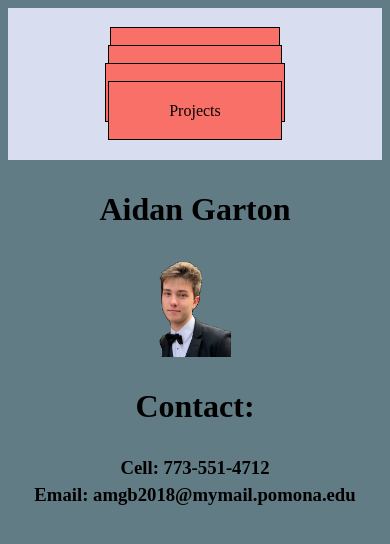
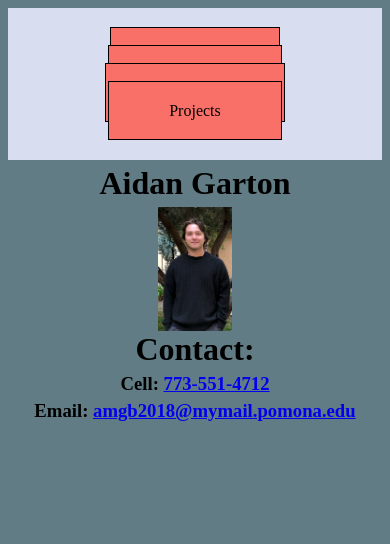
Before and after one commit to amgarton47/Personal-Website, a website: page public/index.html in a window 390 px wide. Drawn offline with Linux system fonts and the light colour scheme.

Commit message:
changed profile picture and added clickable links to email and phone

```diff
--- a/public/index.html
+++ b/public/index.html
@@ -23,13 +23,15 @@
 </div>
 <body>
     <div>
-        <h1>
+        <h1 style="margin: 0px; padding: 5px;">
             Aidan Garton
         </h1>
-        <img src="pic.png" alt="Profile Photo" id="profile_pic">
-        <h1>Contact:</h1>
-        <h3>Cell: 773-551-4712</h3>
-        <h3>Email: amgb2018@mymail.pomona.edu</h3>
+        <img src="pic3.png" alt="Profile Photo" id="profile_pic">
+        <div>
+            <h1 style="margin: 0px; padding: 0px;">Contact:</h1>
+            <h3>Cell: <a href="tel:773-551-4712">773-551-4712</a></h3>
+            <h3>Email: <a href="mailto:amgb2018@mymail.pomona.edu">amgb2018@mymail.pomona.edu</a></h3>
+        </div>
     </div>
 
 </body>
```
Also changed, not shown: public/projectsPage.html (+3 -0 lines), public/pic3.png (added), 1 other file.
